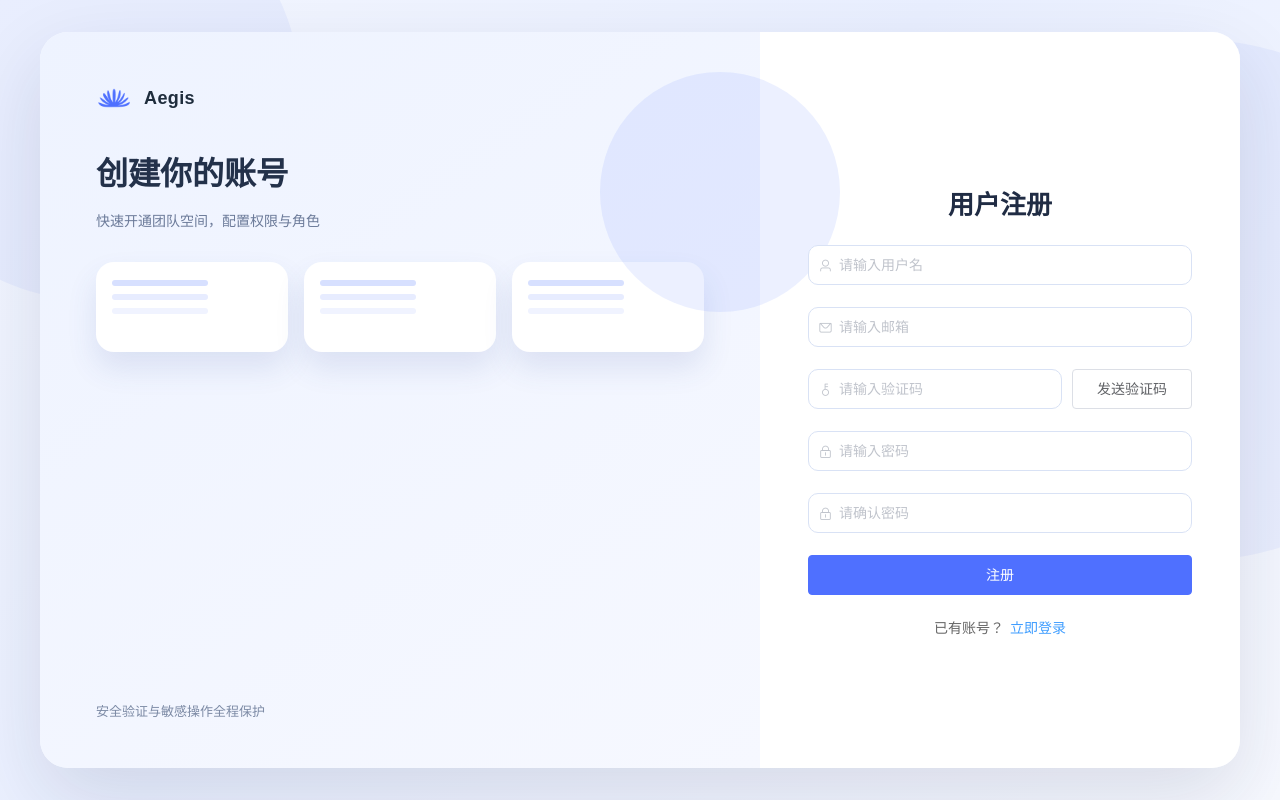
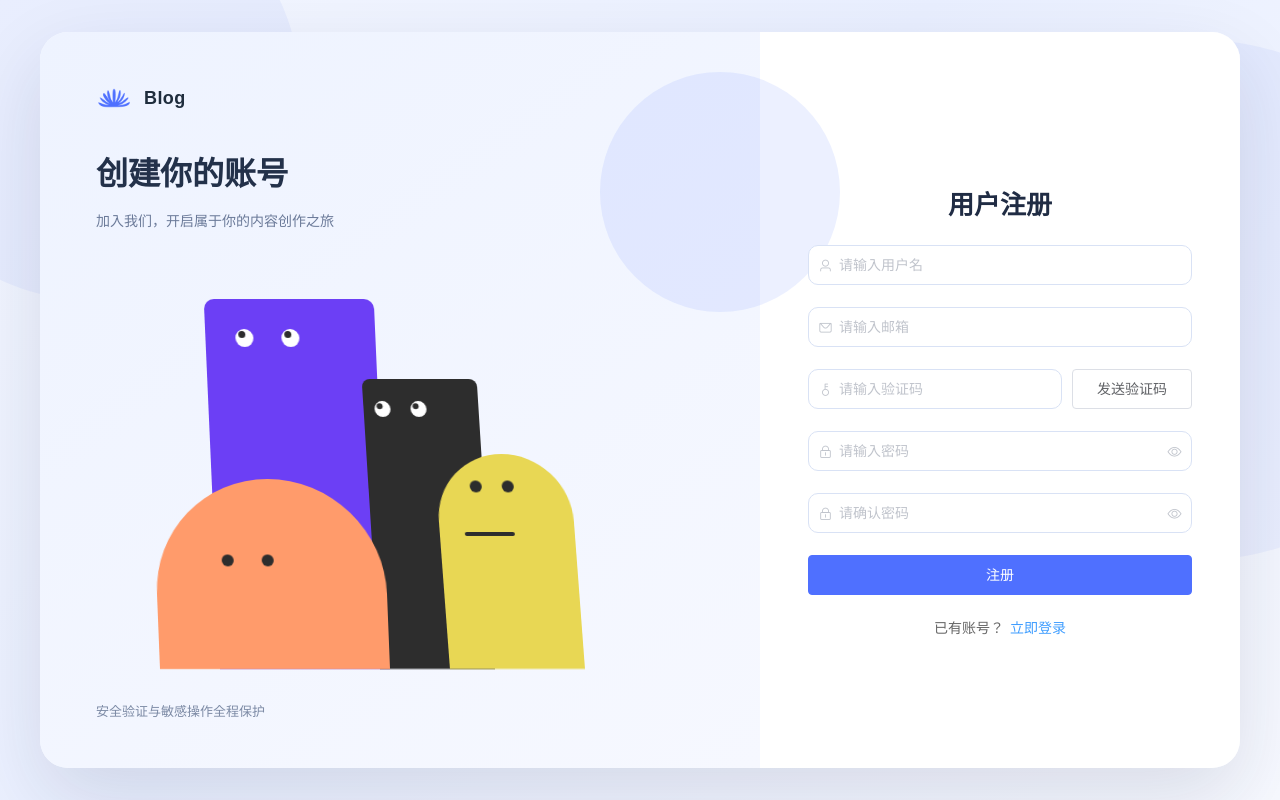
Before and after one commit to OOMEcho/blog-admin, a Vue app: page /register in a window 1280 px wide. Built offline with nearby package versions, Linux system fonts and the light colour scheme; no server answers.

Commit message:
feat: 注册页增加有趣的玩意儿

```diff
--- a/src/components/Register/index.vue
+++ b/src/components/Register/index.vue
@@ -3,17 +3,19 @@
     <div class="register-shell">
       <section class="register-hero">
         <div class="brand">
-          <img class="brand-logo" src="@/assets/images/logo.png" alt="Aegis" width="200" height="200" decoding="async"/>
-          <span class="brand-name">Aegis</span>
+          <img class="brand-logo" src="@/assets/images/logo.png" alt="Blog" width="200" height="200" decoding="async"/>
+          <span class="brand-name">Blog</span>
         </div>
         <div class="hero-content">
           <h1 class="hero-title">创建你的账号</h1>
-          <p class="hero-subtitle">快速开通团队空间，配置权限与角色</p>
-          <div class="hero-illustration">
-            <div class="panel-card"></div>
-            <div class="panel-card"></div>
-            <div class="panel-card"></div>
-          </div>
+          <p class="hero-subtitle">加入我们，开启属于你的内容创作之旅</p>
+        </div>
+        <div class="hero-characters">
+          <animated-characters
+            :focused-field="animFocusedField"
+            :password-length="animPasswordLength"
+            :is-password-visible="animPasswordVisible"
+            :error-signal="errorSignal"/>
         </div>
         <div class="hero-caption">安全验证与敏感操作全程保护</div>
       </section>
@@ -34,6 +36,8 @@
                 placeholder="请输入用户名"
                 prefix-icon="el-icon-user"
                 :disabled="showCaptcha"
+                @focus="focusedField = 'username'"
+                @blur="focusedField = null"
               />
             </el-form-item>
 
@@ -43,6 +47,8 @@
                 placeholder="请输入邮箱"
                 prefix-icon="el-icon-message"
                 :disabled="showCaptcha"
+                @focus="focusedField = 'email'"
+                @blur="focusedField = null"
               />
             </el-form-item>
 
@@ -53,6 +59,8 @@
                   placeholder="请输入验证码"
                   prefix-icon="el-icon-key"
                   :disabled="showCaptcha"
+                  @focus="focusedField = 'code'"
+                  @blur="focusedField = null"
                 />
                 <el-button
                   class="send-code-btn"
@@ -67,24 +75,40 @@
             <el-form-item prop="password">
               <el-input
                 v-model="registerForm.password"
-                type="password"
+                :type="showPassword ? 'text' : 'password'"
                 placeholder="请输入密码"
                 prefix-icon="el-icon-lock"
-                show-password
                 :disabled="showCaptcha"
-              />
+                @focus="focusedField = 'password'"
+                @blur="focusedField = null"
+              >
+                <i
+                  slot="suffix"
+                  class="el-input__icon el-icon-view password-toggle"
+                  :class="{ 'is-active': showPassword }"
+                  @click="showPassword = !showPassword"
+                />
+              </el-input>
             </el-form-item>
 
             <el-form-item prop="confirmPassword">
               <el-input
                 v-model="registerForm.confirmPassword"
-                type="password"
+                :type="showConfirmPassword ? 'text' : 'password'"
                 placeholder="请确认密码"
                 prefix-icon="el-icon-lock"
-                show-password
                 :disabled="showCaptcha"
+                @focus="focusedField = 'confirmPassword'"
+                @blur="focusedField = null"
                 @keyup.enter.native="handleRegisterClick"
-              />
+              >
+                <i
+                  slot="suffix"
+                  class="el-input__icon el-icon-view password-toggle"
+                  :class="{ 'is-active': showConfirmPassword }"
+                  @click="showConfirmPassword = !showConfirmPassword"
+                />
+              </el-input>
             </el-form-item>
 
             <el-form-item>
@@ -136,6 +160,7 @@
 
 <script>
 import SlideCaptcha from '@/components/SlideCaptcha/index.vue';
+import AnimatedCharacters from '@/components/Login/AnimatedCharacters.vue';
 import {register, sendEmailCode} from '@/api/profile';
 import {getPublicKey} from '@/api/profile';
 import {rsaEncrypt} from '@/utils/encrypt';
@@ -143,7 +168,8 @@ import {rsaEncrypt} from '@/utils/encrypt';
 export default {
   name: 'RegisterPage',
   components: {
-    SlideCaptcha
+    SlideCaptcha,
+    AnimatedCharacters
   },
   data() {
     // 邮箱验证规则
@@ -209,8 +235,26 @@ export default {
       isRegistering: false,
       publicKey: '',
       countdown: 0,
-      timer: null
+      timer: null,
+      focusedField: null,
+      showPassword: false,
+      showConfirmPassword: false,
+      errorSignal: 0
     };
+  },
+  computed: {
+    animFocusedField() {
+      if (this.focusedField === 'confirmPassword') return 'password';
+      return this.focusedField;
+    },
+    animPasswordLength() {
+      if (this.focusedField === 'confirmPassword') return this.registerForm.confirmPassword.length;
+      return this.registerForm.password.length;
+    },
+    animPasswordVisible() {
+      if (this.focusedField === 'confirmPassword') return this.showConfirmPassword;
+      return this.showPassword;
+    }
   },
   created() {
     this.fetchPublicKey();
@@ -270,6 +314,7 @@ export default {
           // 表单验证通过，显示滑块验证码
           this.showCaptcha = true;
         } else {
+          this.errorSignal++;
           return false;
         }
       });
@@ -309,6 +354,7 @@ export default {
         }, 1500);
 
       } catch (error) {
+        this.errorSignal++;
         // 刷新验证码
         this.$nextTick(() => {
           if (this.$refs.slideCaptcha) {
@@ -454,35 +500,15 @@ export default {
   margin: 0;
 }
 
-.hero-illustration {
-  margin-top: 16px;
-  display: grid;
-  grid-template-columns: repeat(3, 1fr);
-  gap: 16px;
-}
-
-.panel-card {
-  height: 90px;
-  border-radius: 18px;
-  background: #ffffff;
-  box-shadow: 0 16px 30px rgba(58, 82, 160, 0.12);
-  position: relative;
-}
-
-.panel-card::after {
-  content: '';
-  position: absolute;
-  width: 50%;
-  height: 6px;
-  left: 16px;
-  top: 18px;
-  border-radius: 6px;
-  background: #d7e0ff;
-  box-shadow: 0 14px 0 #e7ecff, 0 28px 0 #f0f3ff;
+.hero-characters {
+  margin-top: auto;
+  display: flex;
+  justify-content: center;
+  align-items: flex-end;
+  height: 360px;
 }
 
 .hero-caption {
-  margin-top: auto;
   color: #7c8aa5;
   font-size: 13px;
 }
@@ -514,6 +540,17 @@ export default {
 .send-code-btn {
   width: 120px;
   flex-shrink: 0;
+}
+
+.password-toggle {
+  cursor: pointer;
+  color: #c0c4cc;
+  transition: color 0.2s;
+}
+
+.password-toggle:hover,
+.password-toggle.is-active {
+  color: #4f70ff;
 }
 
 .back-to-login {
```
